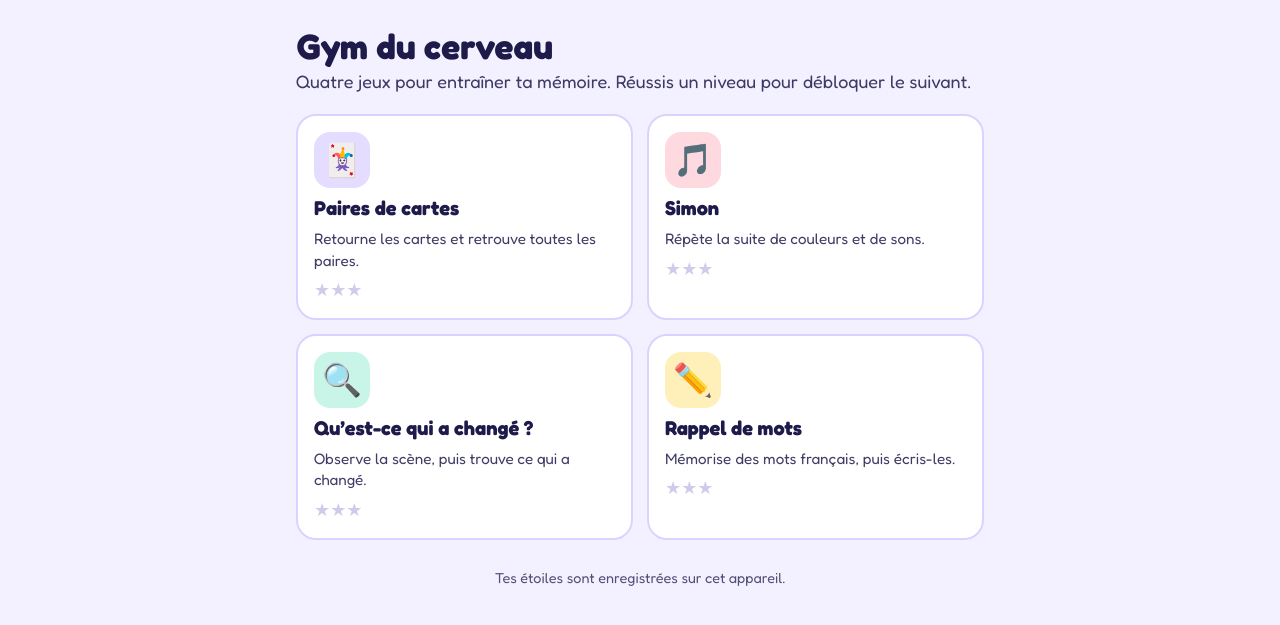
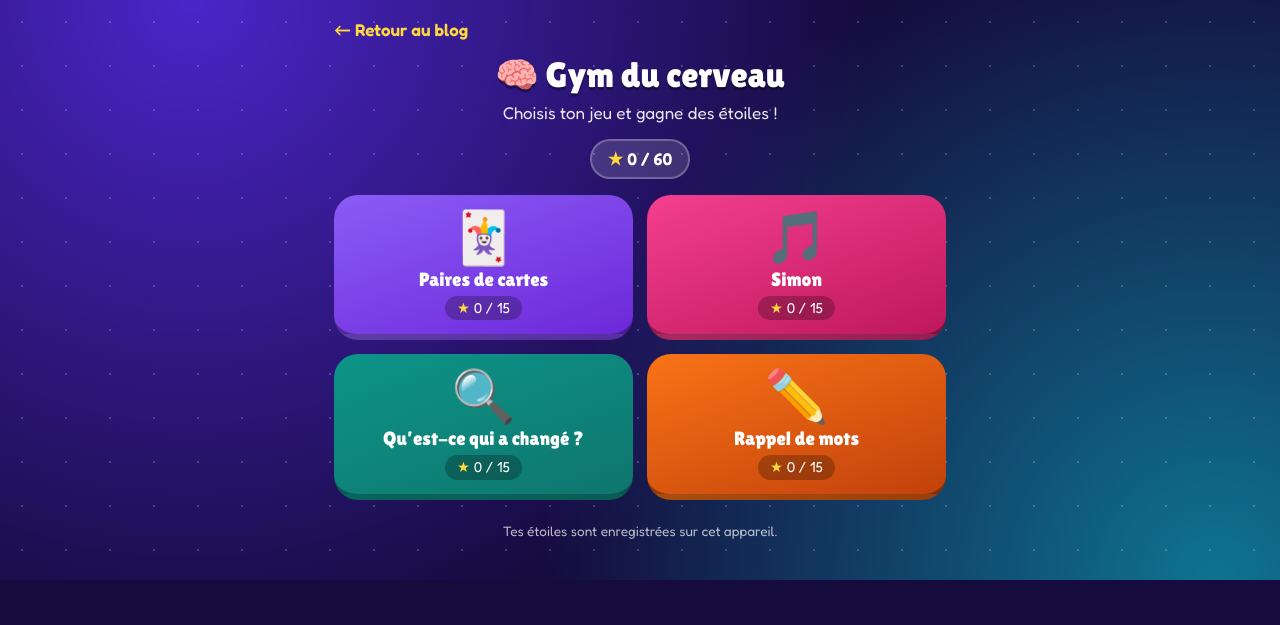
Before and after one commit to profrachidenseigne/profrachidenseigne.github.io, a Jekyll site: the page jeux-memoire.html, which Jekyll copies as it is, in a window 1280 px wide. Shown: the top 625 px of the page. Built offline with Jekyll 4.4.1, drawn with Linux system fonts in a browser that asks for light colours.

Commit message:
Add files via upload

```diff
--- a/jeux-memoire.html
+++ b/jeux-memoire.html
@@ -4,51 +4,66 @@
 <meta charset="utf-8">
 <meta name="viewport" content="width=device-width,initial-scale=1">
 <title>Gym du cerveau – Jeux de mémoire</title>
-<link href="https://fonts.googleapis.com/css2?family=Fredoka:wght@400;600;700&display=swap" rel="stylesheet">
+<link href="https://fonts.googleapis.com/css2?family=Fredoka:wght@400;600&family=Lilita+One&display=swap" rel="stylesheet">
 <style>
-:root{--ink:#1E1B4B;--bg:#F3F1FF;--v:#6D4AFF;--m:#14B88F;--c:#FF5C7A;--s:#FFC83D;--line:#D9D4FF}
+:root{--ink:#150B3D;--y:#FFD93D}
 *{box-sizing:border-box}
-body{margin:0;background:var(--bg);color:var(--ink);font:500 18px/1.4 Fredoka,"Trebuchet MS",system-ui,sans-serif}
-#app{max-width:720px;margin:0 auto;padding:20px 16px 40px}
-h1{font-size:2.2rem;margin:.2em 0 .1em;line-height:1.1}
-h2{margin:.3em 0}
-.sub{margin:0 0 20px;opacity:.85}
-.top{display:flex;justify-content:space-between;align-items:center;gap:8px;margin-bottom:12px}
-.link{background:none;border:0;font:inherit;font-weight:600;color:var(--v);cursor:pointer;padding:8px 4px}
-.games{display:grid;grid-template-columns:repeat(auto-fit,minmax(240px,1fr));gap:14px}
-.card{display:flex;flex-direction:column;gap:6px;text-align:left;font:inherit;color:inherit;background:#fff;border:2px solid var(--line);border-radius:20px;padding:16px;cursor:pointer}
-.card:hover{border-color:var(--v)}
-.card b{font-size:1.25rem}
-.card small{font-size:.95rem;opacity:.85}
-.ico{width:56px;height:56px;border-radius:16px;display:grid;place-items:center;font-size:2rem}
-.st{color:#E8A800}.off{color:#CFCBEA}
-.lv{display:grid;grid-template-columns:repeat(5,1fr);gap:10px;margin-top:16px}
-.lvb{font:inherit;font-weight:700;font-size:1.3rem;color:var(--ink);background:#fff;border:2px solid var(--line);border-radius:16px;padding:12px 2px;cursor:pointer}
-.lvb:hover:not(:disabled){border-color:var(--v)}
+html{background:#150B3D}
+body{margin:0;position:relative;color:#fff;font:500 17px/1.4 Fredoka,"Trebuchet MS",system-ui,sans-serif;
+background:radial-gradient(circle at 15% 0,#4B25C9 0,transparent 55%),radial-gradient(circle at 95% 100%,#0E7490 0,transparent 50%),#150B3D}
+body::before{content:"";position:absolute;inset:0;pointer-events:none;opacity:.2;background-image:radial-gradient(#fff 1px,transparent 1.6px);background-size:44px 44px}
+#app{position:relative;max-width:640px;margin:0 auto;padding:18px 14px 26px}
+h1,h2,.gt b,.n{font-family:"Lilita One",Fredoka,sans-serif;font-weight:400}
+h1{font-size:2.2rem;line-height:1.1;margin:.3em 0 .1em;text-align:center;text-shadow:0 3px 0 rgba(0,0,0,.35)}
+h2{font-size:1.8rem;margin:.2em 0}
+.sub{margin:6px 0 14px;text-align:center;opacity:.9}
+.top{display:flex;align-items:center;gap:10px;margin-bottom:10px}
+.pill{display:inline-block;background:rgba(255,255,255,.14);border:2px solid rgba(255,255,255,.25);border-radius:999px;padding:6px 16px;font-weight:600}
+.hud{text-align:center;margin-bottom:16px}
+.back{width:46px;height:46px;border-radius:50%;border:2px solid rgba(255,255,255,.35);background:rgba(255,255,255,.14);color:#fff;font:inherit;font-size:1.4rem;cursor:pointer}
+.link{display:inline-block;color:var(--y);font-weight:600;text-decoration:none;margin-bottom:4px}
+.games{display:grid;grid-template-columns:1fr 1fr;gap:14px}
+.gt{display:flex;flex-direction:column;align-items:center;gap:6px;text-align:center;font:inherit;color:#fff;cursor:pointer;padding:16px 8px 14px;border:0;border-bottom:6px solid rgba(0,0,0,.32);border-radius:24px;background:linear-gradient(160deg,var(--a),var(--b));transition:transform .15s}
+.gt:hover{transform:translateY(-3px)}
+.gt:active{transform:translateY(2px)}
+.gt .em{font-size:3.2rem;line-height:1}
+.gt b{font-size:1.2rem;line-height:1.15}
+.gt .sc{background:rgba(0,0,0,.25);border-radius:999px;padding:2px 12px;font-size:.9rem}
+.st{color:var(--y)}.off{color:rgba(255,255,255,.3)}
+.lv{display:grid;grid-template-columns:repeat(5,1fr);gap:8px;margin:18px 0}
+.lvb{font:inherit;color:#fff;background:rgba(255,255,255,.1);border:2px solid rgba(255,255,255,.25);border-bottom:5px solid rgba(0,0,0,.3);border-radius:18px;padding:10px 0 8px;cursor:pointer}
+.lvb .n{display:block;font-size:1.9rem;line-height:1.1}
+.lvb small{display:block;font-size:.75rem}
 .lvb:disabled{opacity:.45;cursor:not-allowed}
-.lvb small{display:block;font-size:.8rem;font-weight:500;letter-spacing:.05em}
-.btn{font:inherit;font-weight:600;border:0;border-radius:14px;padding:.7em 1.3em;background:var(--v);color:#fff;cursor:pointer;box-shadow:0 4px 0 #4A2FC4}
-.btn:active{transform:translateY(3px);box-shadow:0 1px 0 #4A2FC4}
-.btn.alt{background:#fff;color:var(--v);border:2px solid var(--v);box-shadow:none}
-#i{font-weight:600;text-align:center;min-height:1.5em;margin:8px 0}
-.grid{display:grid;gap:10px;margin-top:12px}
-.tile{aspect-ratio:1;border:2px solid transparent;border-radius:16px;background:var(--v);cursor:pointer;font-size:0;display:grid;place-items:center;padding:0;color:var(--ink)}
-.tile::before{content:"?";font-size:1.8rem;color:#fff;font-weight:700}
-.tile.up{background:#fff;border-color:var(--line);font-size:clamp(1.4rem,7vw,2.4rem)}
+.lvb.next{background:linear-gradient(160deg,var(--a),var(--b));border-color:#fff;animation:pulse 1.6s ease-in-out infinite}
+@keyframes pulse{50%{transform:scale(1.07)}}
+.btn{font:inherit;font-weight:600;border:0;border-radius:16px;padding:.7em 1.3em;background:var(--y);color:var(--ink);cursor:pointer;box-shadow:0 5px 0 #C99A00}
+.btn:active{transform:translateY(4px);box-shadow:0 1px 0 #C99A00}
+.btn.alt{background:rgba(255,255,255,.14);color:#fff;border:2px solid rgba(255,255,255,.4);box-shadow:none}
+#i{text-align:center;font-weight:600;background:rgba(255,255,255,.14);border-radius:999px;padding:8px 14px;margin:10px 0;min-height:2.4em}
+.grid{display:grid;gap:10px;margin:12px auto;max-width:520px}
+.tile{aspect-ratio:1;border:0;border-bottom:5px solid #4C1D95;border-radius:16px;background:linear-gradient(145deg,#A78BFA,#6D28D9);cursor:pointer;font-size:0;display:grid;place-items:center;padding:0;color:var(--ink)}
+.tile::before{content:"?";font-family:"Lilita One",sans-serif;font-size:2rem;color:rgba(255,255,255,.9)}
+.tile.up{background:#fff;border-bottom-color:#C4B5FD;font-size:clamp(1.5rem,8vw,2.5rem);animation:pop .25s}
 .tile.up::before{content:none}
-.tile.ok{background:#C9F5E8;border-color:var(--m)}
-.tile.bad{background:#FFD9E0;border-color:var(--c)}
-.simon{display:grid;grid-template-columns:1fr 1fr;gap:12px;max-width:360px;margin:16px auto}
-.pad{aspect-ratio:1;border:0;border-radius:24px;opacity:.55;cursor:pointer}
-.pad.on{opacity:1;filter:brightness(1.15);transform:scale(.96)}
+.tile.ok{background:#BBF7D0;border-bottom-color:#16A34A}
+.tile.bad{background:#FECACA;border-bottom-color:#DC2626}
+@keyframes pop{0%{transform:scale(.7) rotateY(90deg)}100%{transform:none}}
+.simon{display:grid;grid-template-columns:1fr 1fr;gap:14px;max-width:360px;margin:18px auto}
+.pad{aspect-ratio:1;border:0;border-bottom:7px solid rgba(0,0,0,.3);border-radius:28px;opacity:.55;cursor:pointer}
+.pad.on{opacity:1;filter:brightness(1.2);transform:scale(.96);box-shadow:0 0 40px 8px currentColor}
 .chips{display:flex;flex-wrap:wrap;gap:10px;justify-content:center;margin:16px 0}
-.chip{background:#fff;border:2px solid var(--line);border-radius:14px;padding:8px 14px;font-weight:600;font-size:1.2rem}
-textarea{width:100%;font:inherit;border:2px solid var(--line);border-radius:14px;padding:12px;color:var(--ink);margin:12px 0}
-.res{text-align:center;padding:20px 0}
-.big{font-size:3rem;letter-spacing:.1em}
+.chip{background:#fff;color:var(--ink);border-bottom:4px solid #C4B5FD;border-radius:14px;padding:8px 14px;font-weight:600;font-size:1.2rem;animation:pop .3s}
+textarea{width:100%;font:inherit;border:0;border-radius:16px;padding:12px;color:var(--ink);background:#fff;margin:12px 0}
+.res{position:relative;overflow:hidden;text-align:center;padding:24px 0}
+.big{font-size:3.2rem;letter-spacing:.1em}
+.big .st{display:inline-block;animation:pop .5s}
 .row{display:flex;gap:10px;justify-content:center;flex-wrap:wrap;margin-top:16px}
-.foot{margin-top:28px;font-size:.9rem;opacity:.75;text-align:center}
-:focus-visible{outline:3px solid var(--ink);outline-offset:2px}
+.cf{position:absolute;top:-30px;font-style:normal;font-size:1.5rem;pointer-events:none;animation:fall linear forwards}
+@keyframes fall{to{transform:translateY(440px) rotate(360deg);opacity:0}}
+.foot{margin-top:22px;font-size:.85rem;opacity:.7;text-align:center}
+:focus-visible{outline:3px solid var(--y);outline-offset:2px}
+@media (prefers-reduced-motion:reduce){*{animation:none!important}}
 </style>
 </head>
 <body>
@@ -64,12 +79,13 @@ const norm=s=>s.normalize("NFD").replace(/[\u0300-\u036f]/g,"").toLowerCase();
 const beep=f=>{try{AC=AC||new AudioContext();const o=AC.createOscillator(),v=AC.createGain();o.type="triangle";o.frequency.value=f;o.connect(v);v.connect(AC.destination);v.gain.setValueAtTime(.2,AC.currentTime);v.gain.exponentialRampToValueAtTime(.001,AC.currentTime+.4);o.start();o.stop(AC.currentTime+.4)}catch(e){}};
 const st=n=>`<span class="st">${"★".repeat(n)}</span><span class="off">${"★".repeat(3-n)}</span>`;
 const stars=id=>(P[id]||[0,0,0,0,0]).map(x=>x||0);
+const conf=()=>Array.from({length:26},(_,i)=>`<i class="cf" style="left:${Math.random()*100}%;animation-delay:${Math.random()*.8}s;animation-duration:${1.8+Math.random()*1.5}s">${["⭐","🎉","✨","💜","💛"][i%5]}</i>`).join("");
 
 const EM=["🐶","🐱","🦊","🐼","🐸","🦁","🐙","🦋"];
 const OBJ=["🍎","🍌","🚗","⚽","🎈","🔑","📚","🎧","⏰","🧸","🌻","🍕","🐢","🎸","🧢","🪁","🍩","🦆","🌙","🧲"];
 const W=["maison","école","chat","livre","soleil","fenêtre","jardin","pomme","cahier","voiture","montagne","chocolat","musique","oiseau","stylo","fromage","bateau","nuage","bonbon","cartable","poisson","chaise","rivière","bicyclette","étoile","lunettes","clavier","tableau","papillon","valise"];
 
-/* Jeu 1 : paires de cartes (4 → 16 cartes, temps d’observation qui diminue) */
+/* Jeu 1 : paires de cartes */
 async function cartes(L,end,t){
   const n=[2,3,4,6,8][L],pk=[5,5,4,4,3][L],cols=n==2?2:n==3?3:4,g=$("#g");
   const cards=shuffle(EM.slice(0,n).flatMap(e=>[e,e]));
@@ -93,10 +109,10 @@ async function cartes(L,end,t){
   };
 }
 
-/* Jeu 2 : Simon (séquence de couleurs et de sons de plus en plus longue) */
+/* Jeu 2 : Simon */
 async function simon(L,end,t){
-  const len=[3,4,5,6,8][L],sp=[700,600,520,450,380][L],col=["#FF5C7A","#FFC83D","#14B88F","#4DA3FF"],fr=[262,330,392,494],g=$("#g");
-  g.innerHTML=`<p id="i"></p><div class="simon">${col.map((c,i)=>`<button class="pad" data-i="${i}" style="background:${c}" aria-label="Couleur ${i+1}"></button>`).join("")}</div>`;
+  const len=[3,4,5,6,8][L],sp=[700,600,520,450,380][L],col=["#FF4FA3","#FFD93D","#4ADE80","#38BDF8"],fr=[262,330,392,494],g=$("#g");
+  g.innerHTML=`<p id="i"></p><div class="simon">${col.map((c,i)=>`<button class="pad" data-i="${i}" style="background:${c};color:${c}" aria-label="Couleur ${i+1}"></button>`).join("")}</div>`;
   const Pd=[...g.querySelectorAll(".pad")],say=s=>$("#i").textContent=s;
   const seq=Array.from({length:len},()=>Math.floor(Math.random()*4));
   let err=0;
@@ -115,13 +131,13 @@ async function simon(L,end,t){
           if(i!==seq[k]){g.onclick=null;res(false)}else if(++k==r){g.onclick=null;res(true)}
         };
       });
-      if(!ok){err++;say("Oups ! On recommence cette séquence.");await sleep(1300,t)}
+      if(!ok){err++;beep(160);say("Oups ! On recommence cette séquence.");await sleep(1300,t)}
     }
   }
   end(err==0?3:err==1?2:1,`Séquence de ${len} réussie avec ${err} erreur${err>1?"s":""}.`);
 }
 
-/* Jeu 3 : Qu’est-ce qui a changé ? (3 manches par niveau) */
+/* Jeu 3 : Qu’est-ce qui a changé ? */
 async function change(L,end,t){
   const n=[4,6,8,10,12][L],tm=[6,6,5,5,4][L],cols=[2,3,4,5,4][L],g=$("#g");
   let good=0;
@@ -145,7 +161,7 @@ async function change(L,end,t){
   end(good,`${good} bonne${good>1?"s":""} réponse${good>1?"s":""} sur 3.`);
 }
 
-/* Jeu 4 : rappel de mots (écris ceux dont tu te souviens) */
+/* Jeu 4 : rappel de mots */
 async function mots(L,end,t){
   const n=[4,6,8,10,12][L],tm=[8,9,10,11,12][L],g=$("#g");
   const list=shuffle(W).slice(0,n);
@@ -161,39 +177,47 @@ async function mots(L,end,t){
 }
 
 const G=[
-  {id:"cartes",n:"Paires de cartes",e:"🃏",c:"#E4DDFF",d:"Retourne les cartes et retrouve toutes les paires.",f:cartes},
-  {id:"simon",n:"Simon",e:"🎵",c:"#FFD9E0",d:"Répète la suite de couleurs et de sons.",f:simon},
-  {id:"change",n:"Qu’est-ce qui a changé ?",e:"🔍",c:"#C9F5E8",d:"Observe la scène, puis trouve ce qui a changé.",f:change},
-  {id:"mots",n:"Rappel de mots",e:"✏️",c:"#FFEFB8",d:"Mémorise des mots français, puis écris-les.",f:mots}
+  {id:"cartes",n:"Paires de cartes",e:"🃏",a:"#8B5CF6",b:"#6D28D9",d:"Retourne les cartes et retrouve toutes les paires.",f:cartes},
+  {id:"simon",n:"Simon",e:"🎵",a:"#F43F8E",b:"#BE185D",d:"Répète la suite de couleurs et de sons.",f:simon},
+  {id:"change",n:"Qu’est-ce qui a changé ?",e:"🔍",a:"#0D9488",b:"#0F766E",d:"Observe la scène, puis trouve ce qui a changé.",f:change},
+  {id:"mots",n:"Rappel de mots",e:"✏️",a:"#F97316",b:"#C2410C",d:"Mémorise des mots français, puis écris-les.",f:mots}
 ];
+const sum=id=>stars(id).reduce((p,q)=>p+q,0);
 
 function home(){
   run++;
-  app.innerHTML=`<h1>Gym du cerveau</h1><p class="sub">Quatre jeux pour entraîner ta mémoire. Réussis un niveau pour débloquer le suivant.</p>
-  <div class="games">${G.map(x=>`<button class="card" onclick="levels('${x.id}')"><span class="ico" style="background:${x.c}">${x.e}</span><b>${x.n}</b><small>${x.d}</small><span>${st(Math.min(3,Math.max(...stars(x.id))))}</span></button>`).join("")}</div>
+  const tot=G.reduce((a,x)=>a+sum(x.id),0);
+  app.innerHTML=`${top===self?'<a class="link" href="/">← Retour au blog</a>':""}<h1>🧠 Gym du cerveau</h1><p class="sub">Choisis ton jeu et gagne des étoiles !</p>
+  <div class="hud"><span class="pill"><span class="st">★</span> ${tot} / 60</span></div>
+  <div class="games">${G.map(x=>`<button class="gt" style="--a:${x.a};--b:${x.b}" onclick="levels('${x.id}')"><span class="em">${x.e}</span><b>${x.n}</b><span class="sc"><span class="st">★</span> ${sum(x.id)} / 15</span></button>`).join("")}</div>
   <p class="foot">Tes étoiles sont enregistrées sur cet appareil.</p>`;
 }
 
 function levels(id){
   run++;
   const x=G.find(g=>g.id==id),s=stars(id);
-  app.innerHTML=`<div class="top"><button class="link" onclick="home()">← Les jeux</button></div><h1>${x.n}</h1><p class="sub">${x.d}</p>
-  <div class="lv">${s.map((v,i)=>`<button class="lvb" ${i>0&&!s[i-1]?"disabled":""} onclick="play('${id}',${i})">${i>0&&!s[i-1]?"🔒":i+1}<small>${st(v)}</small></button>`).join("")}</div>`;
+  app.innerHTML=`<div class="top"><button class="back" onclick="home()" aria-label="Retour aux jeux">←</button><span class="pill">${x.e} ${x.n}</span></div><p class="sub">${x.d}</p>
+  <div class="lv">${s.map((v,i)=>{const lock=i>0&&!s[i-1],nx=!lock&&!v;return `<button class="lvb${nx?" next":""}" style="--a:${x.a};--b:${x.b}" ${lock?"disabled":""} onclick="play('${id}',${i})"><span class="n">${lock?"🔒":i+1}</span><small>${st(v)}</small></button>`}).join("")}</div>
+  <p class="sub">Réussis un niveau pour débloquer le suivant.</p>`;
 }
 
 function play(id,L){
   const t=++run,x=G.find(g=>g.id==id);
-  app.innerHTML=`<div class="top"><button class="link" onclick="levels('${id}')">← Niveaux</button><b>Niveau ${L+1} sur 5</b></div><div id="g"></div>`;
+  app.innerHTML=`<div class="top"><button class="back" onclick="levels('${id}')" aria-label="Retour aux niveaux">←</button><span class="pill">Niveau ${L+1} sur 5</span></div><div id="g"></div>`;
   const end=(s,d)=>{
     if(t!==run)return;
-    if(s>0){P[id]=stars(id);P[id][L]=Math.max(P[id][L],s);save()}
+    if(s>0){P[id]=stars(id);P[id][L]=Math.max(P[id][L],s);save();[523,659,784,1047].forEach((f,i)=>setTimeout(()=>beep(f),i*140))}else beep(196);
     $("#g").onclick=null;
-    $("#g").innerHTML=`<div class="res"><div class="big">${s?st(s):"😕"}</div><h2>${s?["","Bien joué !","Très bien !","Parfait !"][s]:"Pas cette fois"}</h2><p>${d}</p>
+    $("#g").innerHTML=`<div class="res">${s?conf():""}<div class="big">${s?st(s):"😕"}</div><h2>${s?["","Bien joué !","Très bien !","Parfait !"][s]:"Pas cette fois"}</h2><p>${d}</p>
     <div class="row"><button class="btn" onclick="play('${id}',${L})">Rejouer</button>${s&&L<4?`<button class="btn" onclick="play('${id}',${L+1})">Niveau suivant</button>`:""}<button class="btn alt" onclick="levels('${id}')">Niveaux</button></div></div>`;
   };
   x.f(L,end,t).catch(()=>{});
 }
 home();
+
+/* Envoie la hauteur de la page au blog pour supprimer le défilement dans le cadre */
+const rep=()=>{try{parent.postMessage({jmH:app.offsetHeight},"*")}catch(e){}};
+new ResizeObserver(rep).observe(app);rep();
 </script>
 </body>
 </html>
```
Also changed, not shown: other parts of jeux-memoire.html (+3 -3 lines).
